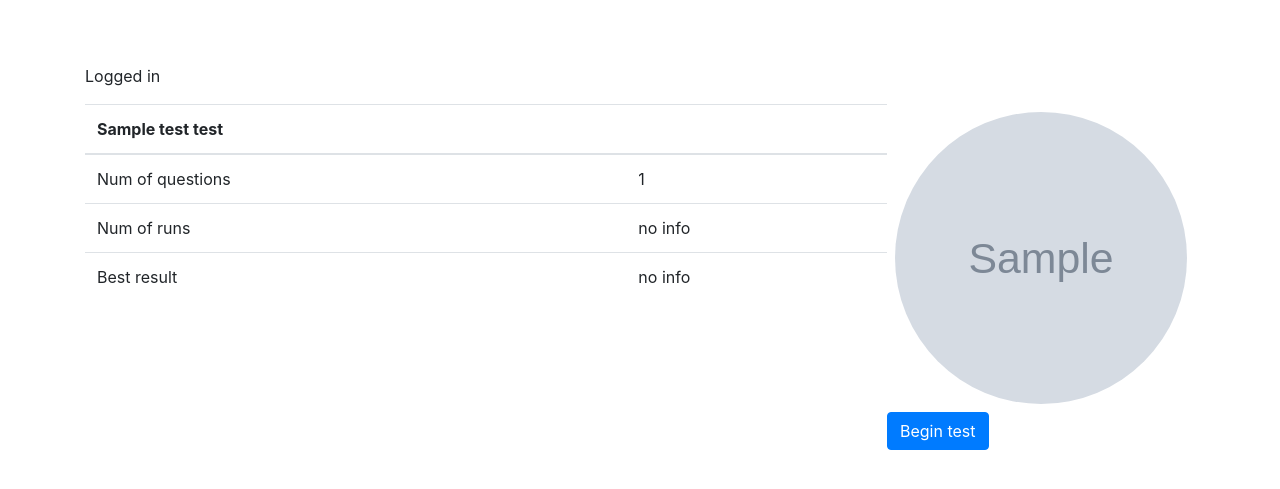
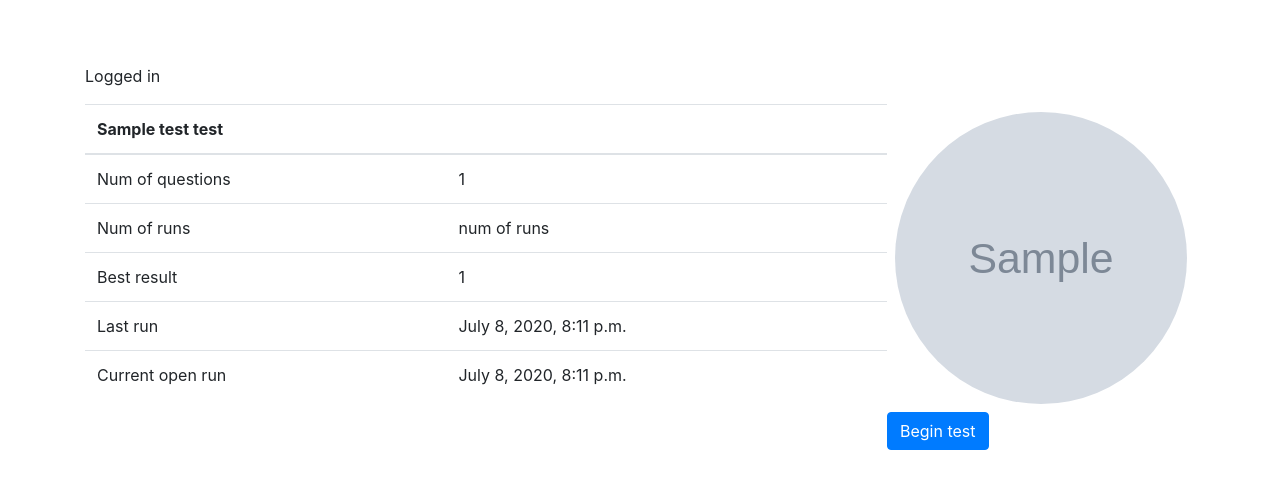
Before and after one commit to Kostia-Hn/Third-study-repository, a Django app: page /test/1/ in a window 1280 px wide. Shown: the part 56-545 px from the top of the page. Run offline with Django 3.2, Linux system fonts and the light colour scheme; the first user in the database is signed in; tables that the repository leaves empty hold one stand-in row (Sample ...); some libraries are stand-ins or nearby versions.

Commit message:
Preliminary commit

```diff
--- a/Project_3/testsuite/models.py
+++ b/Project_3/testsuite/models.py
@@ -1,6 +1,7 @@
 from django.conf import settings
 from django.core.validators import MinValueValidator, MaxValueValidator
 from django.db import models
+from django.db.models import Count, Sum
 
 
 class Topic(models.Model):
@@ -29,6 +30,12 @@ class Test(models.Model):
 
     def __str__(self):
         return f'{self.title}'
+
+    def last_run(self):
+        last_run = self.test_results.order_by('-id').first()
+        if last_run:
+            return last_run.datetime_run
+        return ''
 
 
 class Question(models.Model):
@@ -59,14 +66,55 @@ class Answer(models.Model):
         return f'{self.text} - {self.is_correct}'
 
 
+# class TestResult(models.Model):
+#     user = models.ForeignKey(to=settings.AUTH_USER_MODEL, related_name='test_results', on_delete=models.CASCADE)
+#     test = models.ForeignKey(to=Test, related_name='test_results', on_delete=models.CASCADE)
+#     avg_score = models.DecimalField(decimal_places=2, max_digits=6)
+#
+#
+# class TestResultDetails(models.Model):
+#     test_results = models.ForeignKey(to=TestResult, related_name='test_results_details', on_delete=models.CASCADE)
+#     given_answers = models.ForeignKey(to=Answer, related_name='answer_details', on_delete=models.CASCADE)
+#     answered_questions = models.ForeignKey(to=Question, related_name='question_details', on_delete=models.CASCADE)
+#     is_correct = models.BooleanField(default=False)
+
+
 class TestResult(models.Model):
     user = models.ForeignKey(to=settings.AUTH_USER_MODEL, related_name='test_results', on_delete=models.CASCADE)
-    test = models.ForeignKey(to=Test, related_name='test_results', on_delete=models.CASCADE)
-    avg_score = models.DecimalField(decimal_places=2, max_digits=6)
+    test = models.ForeignKey(to=Test, related_name='test_results', on_delete=models.CASCADE, null=True)
+
+    datetime_run = models.DateTimeField(auto_now_add=True)
+    is_completed = models.BooleanField(default=False)
+
+    avg_score = models.DecimalField(default=0.0,
+                                    validators=[MinValueValidator(0),
+                                                MaxValueValidator(100)],
+                                    decimal_places=2, max_digits=6)
+
+
+    def update_score(self):
+        qs = self.test_result_details.values('question').annotate(
+            num_answers=Count('question'),
+            score=Sum('is_correct')
+        )
+        self.avg_score = sum(
+            int(entry['score']) / entry['num_answers']
+            for entry in qs
+        )
+
+    def finish(self):
+        self.update_score()
+        self.is_completed = True
+
+    def __str__(self):
+        return f'{self.test.title}, {self.user.full_name()}, {self.datetime_run}'
 
 
 class TestResultDetails(models.Model):
-    test_results = models.ForeignKey(to=TestResult, related_name='test_results_details', on_delete=models.CASCADE)
-    given_answers = models.ForeignKey(to=Answer, related_name='answer_details', on_delete=models.CASCADE)
-    answered_questions = models.ForeignKey(to=Question, related_name='question_details', on_delete=models.CASCADE)
+    test_result = models.ForeignKey(to=TestResult, related_name='test_result_details', on_delete=models.CASCADE, null=True)
+    question = models.ForeignKey(to=Question, null=True, blank=True, on_delete=models.CASCADE)
+    answer = models.ForeignKey(to=Answer, on_delete=models.CASCADE, null=True)
     is_correct = models.BooleanField(default=False)
+
+    def __str__(self):
+        return f'Test run: {self.test_result.id}, Question: {self.question.text}, Success: {self.is_correct}'
--- a/Project_3/testsuite/templates/includes/Test_start.html
+++ /dev/null
@@ -1 +0,0 @@
-<h2>Page is under construction</h2>
--- a/Project_3/testsuite/templates/testrun.html
+++ b/Project_3/testsuite/templates/test_run.html
@@ -13,7 +13,7 @@
         {% csrf_token %}
         {% for answer in answers %}
             <div class="checkbox">
-              <label><input type="checkbox" name="{{forloop.counter}}" value="1">  {{ answer }}</label>
+              <label><input type="checkbox" name="{{prefix}}{{forloop.counter}}" value="1">  {{ answer }}</label>
             </div>
         {% endfor %}
 
--- a/Project_3/testsuite/templates/testpreview.html
+++ b/Project_3/testsuite/templates/testpreview.html
@@ -21,11 +21,19 @@
         </tr>
         <tr>
             <td> Num of runs</td>
-            <td> no info</td>
+            <td> num of runs</td>
         </tr>
         <tr>
             <td> Best result</td>
-            <td> no info</td>
+            <td> {{ length }}</td>
+        </tr>
+        <tr>
+            <td> Last run</td>
+            <td> {{test.last_run}}</td>
+        </tr>
+        <tr>
+            <td> Current open run </td>
+            <td> {{ test_result.datetime_run }}</td>
         </tr>
     </table>
     <div class="img-circle.vert">
--- a/Project_3/testsuite/views.py
+++ b/Project_3/testsuite/views.py
@@ -1,11 +1,14 @@
+import datetime
+
 from django.contrib import messages
 from django.http import HttpResponseRedirect
-from django.shortcuts import render
+from django.shortcuts import render, redirect
 # Create your views here.
+from django.urls import reverse
 from django.views.generic import ListView
 from django.views.generic.base import View
 
-from .models import Test, Question
+from .models import Test, Question, TestResult, TestResultDetails
 
 
 class TestList(ListView):
@@ -16,68 +19,80 @@ class TestList(ListView):
 
 
 class TestRunView(View):
+    PREFIX = 'answer_'
     def get(self, request, pk, seq_nr):
-        try:
-            question = Question.objects.filter(test_id=pk, number=seq_nr).first()
-            answers = [
-                answer.text
-                for answer in question.answers.all()
-            ]
-            return render(
-                request=request,
-                template_name='testrun.html',
-                context={'question': question,
-                         'answers': answers}
-            )
-        except:
-            test = Test.objects.get(id=pk)
-            return render(
-                request=request,
-                template_name='test_finished.html',
-                context={'test': test, })
-
-    def post(self, request, pk, seq_nr):
-        data = request.POST
-        text = 'you picked '
-        switch = 1
-
         question = Question.objects.filter(test_id=pk, number=seq_nr).first()
         answers = [
             answer.text
             for answer in question.answers.all()
         ]
-        quantity_of_answers = len(answers)
+        return render(
+            request=request,
+            template_name='test_run.html',
+            context={'question': question,
+                     'answers': answers,
+                     'prefix': self.PREFIX}
+        )
 
-        for i in range(1, quantity_of_answers+1, 1):
+    def post(self, request, pk, seq_nr):
+        test = Test.objects.get(pk=pk)
+        question = Question.objects.filter(test_id=pk, number=seq_nr).first()
+        answers = [answer for answer in question.answers.all()]
 
-            if data.get(str(i)) == '1':
-                text += f'answer {i} '
-                switch = 2
+        choices = {
+            k.replace(self.PREFIX, ''): True
+            for k in request.POST if k.startswith(self.PREFIX)
+        }
 
-        if switch == 2:
-            messages.add_message(self.request, messages.INFO, text)
-        else:
+        if not choices:
             messages.add_message(self.request, messages.WARNING, 'You have to select an answer')
             return HttpResponseRedirect(self.request.path_info)
 
-        current_question = int(self.request.path_info[-1])
-        next_question = current_question + 1
-        next_link = self.request.path_info[:-1] + str(next_question)
+        current_test_result = TestResult.objects.filter(
+            test=test,
+            user=request.user,
+            is_completed=False).last()
 
-        return HttpResponseRedirect(next_link)
+        for idx, answer in enumerate(answers, 1):
+            value = choices.get(str(idx), False)
+            test_result_detail = TestResultDetails.objects.create(
+                test_result=current_test_result,
+                question=question,
+                answer=answer,
+                is_correct=(value == answer.is_correct)
+            )
+
+        messages.add_message(self.request, messages.INFO, choices)
+        if question.number < test.questions.count():
+            return redirect(reverse('test:testrun_step', kwargs={'pk': pk, 'seq_nr': seq_nr + 1}))
+        else:
+            current_test_result.finish()
+
+            current_test_result.save()
+            return render(
+                request=request,
+                template_name='test_finished.html',
+                context={'test_result': current_test_result,
+                         'time_spent': datetime.datetime.utcnow() - current_test_result.datetime_run.replace(tzinfo=None)})
 
 
 class TestPreView(View):
 
     def get(self, request, id):
         test = Test.objects.get(id=id)
-        test_length = len(test.questions.all())
+        test_result = TestResult.objects.create(
+            user=request.user,
+            test=test
+        )
+
+        test_length = test.questions.count()  #len(test.questions.all())
 
         return render(
             request=request,
             template_name='testpreview.html',
             context={'test': test,
-                     'length': test_length}
+                     'length': test_length,
+                     'test_result': test_result}
         )
 
     def post(self, request):
```
Also changed, not shown: Project_3/testsuite/templates/test_finished.html (+7 -5 lines), Project_3/testsuite/migrations/0009_testrun_testrundetail.py (added), Project_3/testsuite/migrations/0010_auto_20200705_1432.py (added), Project_3/testsuite/migrations/0011_auto_20200705_1436.py (added), Project_3/testsuite/migrations/0012_auto_20200705_1439.py (added), Project_3/testsuite/migrations/0013_auto_20200705_1510.py (added), Project_3/testsuite/migrations/0014_auto_20200705_1540.py (added).
